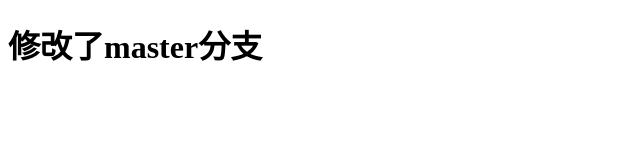
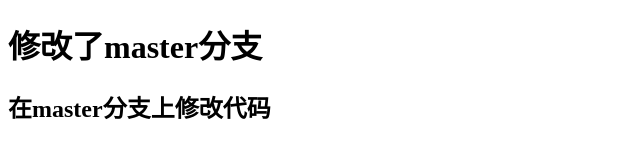
Before and after one commit to ql17774641928/git_demo, a plain HTML site: page index.html in a window 1280 px wide. Shown: the whole page, without its empty margins (0-640 px from the left). Drawn offline with Linux system fonts and the light colour scheme.

Commit message:
修改master代码

```diff
--- a/index.html
+++ b/index.html
@@ -7,5 +7,6 @@
 </head>
 <body>
     <h1>修改了master分支</h1>
+    <h2>在master分支上修改代码</h2>
 </body>
 </html>
```
